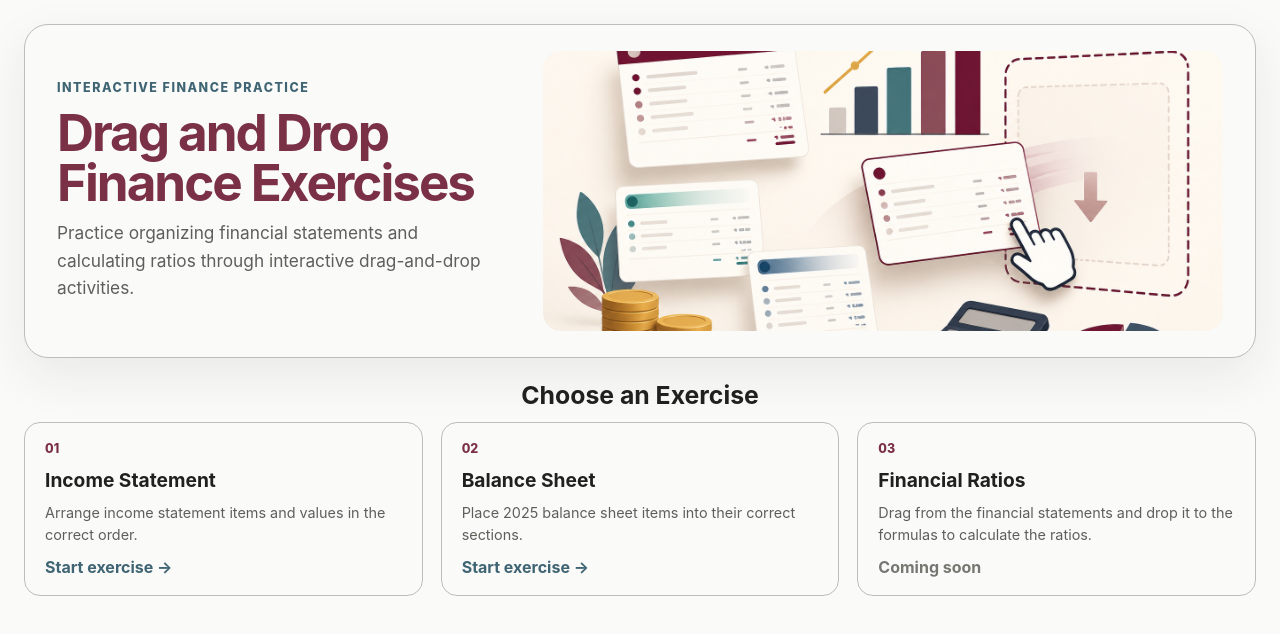
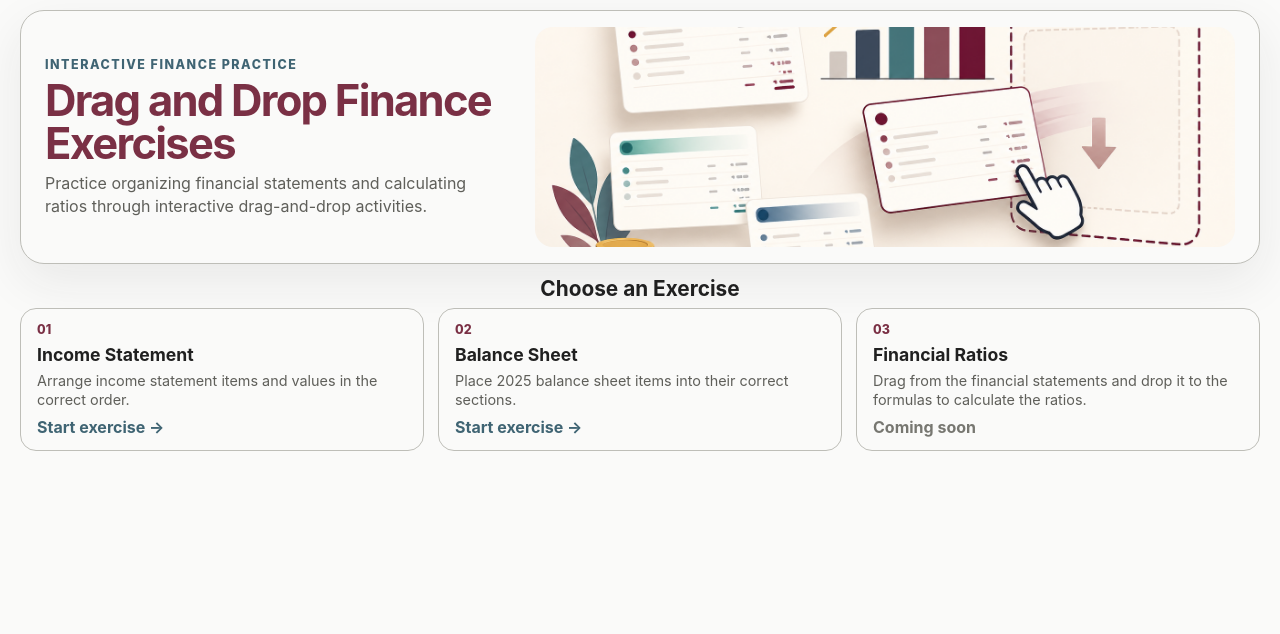
Before and after one commit to ahakin/finance-exercises, a React (Vite) app: page / in a window 1280 px wide. Shown: the top 634 px of the page. Built offline with nearby package versions, Linux system fonts and the light colour scheme.

Commit message:
Fit homepage within laptop viewport

```diff
--- a/src/App.css
+++ b/src/App.css
@@ -56,8 +56,11 @@ body {
 
 .home-page {
   max-width: 1240px;
-  min-height: calc(100vh - 48px);
   margin: 0 auto;
+}
+
+.home-route-app {
+  padding: 10px 16px;
 }
 
 .standalone-income-app {
@@ -80,8 +83,8 @@ body {
   display: grid;
   grid-template-columns: minmax(320px, 0.8fr) minmax(460px, 1.2fr);
   align-items: center;
-  gap: 32px;
-  padding: 26px 32px;
+  gap: 24px;
+  padding: 16px 24px;
   border: 1px solid #bebeb8;
   border-radius: 24px;
   background: #fafaf9;
@@ -89,7 +92,7 @@ body {
 }
 
 .home-eyebrow {
-  margin-bottom: 12px;
+  margin-bottom: 7px;
   color: #3f6473;
   font-size: 0.78rem;
   font-weight: 800;
@@ -99,9 +102,9 @@ body {
 
 .home-hero h1 {
   max-width: 580px;
-  margin-bottom: 12px;
+  margin-bottom: 8px;
   color: #7a3045;
-  font-size: clamp(2.2rem, 4vw, 3.8rem);
+  font-size: clamp(2rem, 3.4vw, 3.3rem);
   line-height: 0.98;
   letter-spacing: -0.04em;
 }
@@ -109,40 +112,40 @@ body {
 .home-hero-copy > p:last-child {
   max-width: 540px;
   color: #5f5f5a;
-  font-size: 1.08rem;
-  line-height: 1.6;
+  font-size: 1rem;
+  line-height: 1.4;
 }
 
 .home-hero-image {
   display: block;
   width: 100%;
-  max-height: 280px;
+  max-height: 220px;
   border-radius: 18px;
   object-fit: cover;
 }
 
 .home-exercises {
-  padding: 22px 0 0;
+  padding: 12px 0 0;
 }
 
 .home-exercises > h2 {
-  margin-bottom: 12px;
+  margin-bottom: 7px;
   color: #202020;
-  font-size: 1.55rem;
+  font-size: 1.3rem;
   text-align: center;
 }
 
 .home-exercise-grid {
   display: grid;
   grid-template-columns: repeat(3, minmax(0, 1fr));
-  gap: 18px;
+  gap: 14px;
 }
 
 .home-exercise-card {
   display: flex;
-  min-height: 170px;
+  min-height: 142px;
   flex-direction: column;
-  padding: 18px 20px;
+  padding: 13px 16px;
   border: 1px solid #bebeb8;
   border-radius: 16px;
   background: #fafaf9;
@@ -174,26 +177,26 @@ body {
 }
 
 .home-exercise-number {
-  margin-bottom: 12px;
+  margin-bottom: 7px;
   color: #7a3045;
   font-size: 0.78rem;
   font-weight: 800;
 }
 
 .home-exercise-card h3 {
-  margin-bottom: 10px;
-  font-size: 1.2rem;
+  margin-bottom: 6px;
+  font-size: 1.1rem;
 }
 
 .home-exercise-card p {
   color: #5f5f5a;
   font-size: 0.9rem;
-  line-height: 1.5;
+  line-height: 1.35;
 }
 
 .home-card-action {
   margin-top: auto;
-  padding-top: 12px;
+  padding-top: 7px;
   color: #3f6473;
   font-weight: 750;
 }
--- a/src/App.jsx
+++ b/src/App.jsx
@@ -244,7 +244,9 @@ function App() {
       onDragStart={handleDragStart}
       onDragEnd={handleDragEnd}
     >
-      <div className={`app ${incomeStatementOnly ? "income-route-app" : ""}`}>
+      <div
+        className={`app ${homePage ? "home-route-app" : ""} ${incomeStatementOnly ? "income-route-app" : ""}`}
+      >
         {homePage ? (
           <HomePage />
         ) : (
```
